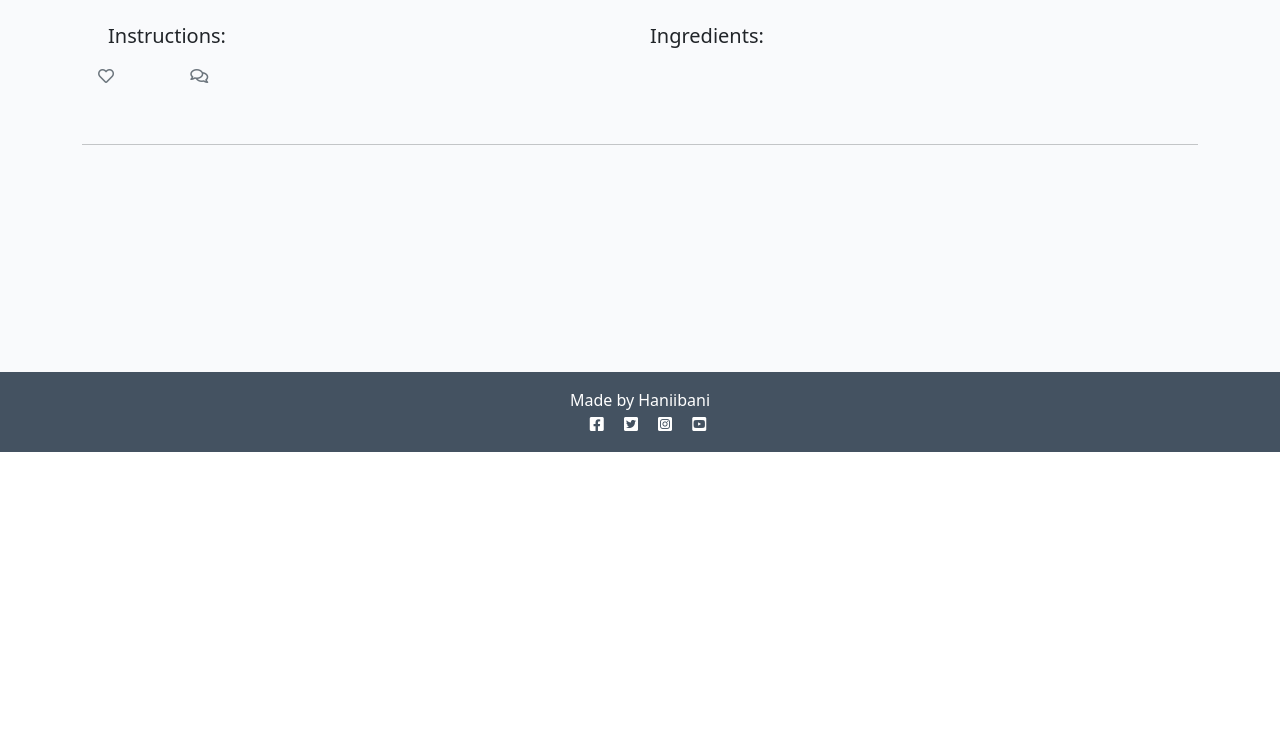
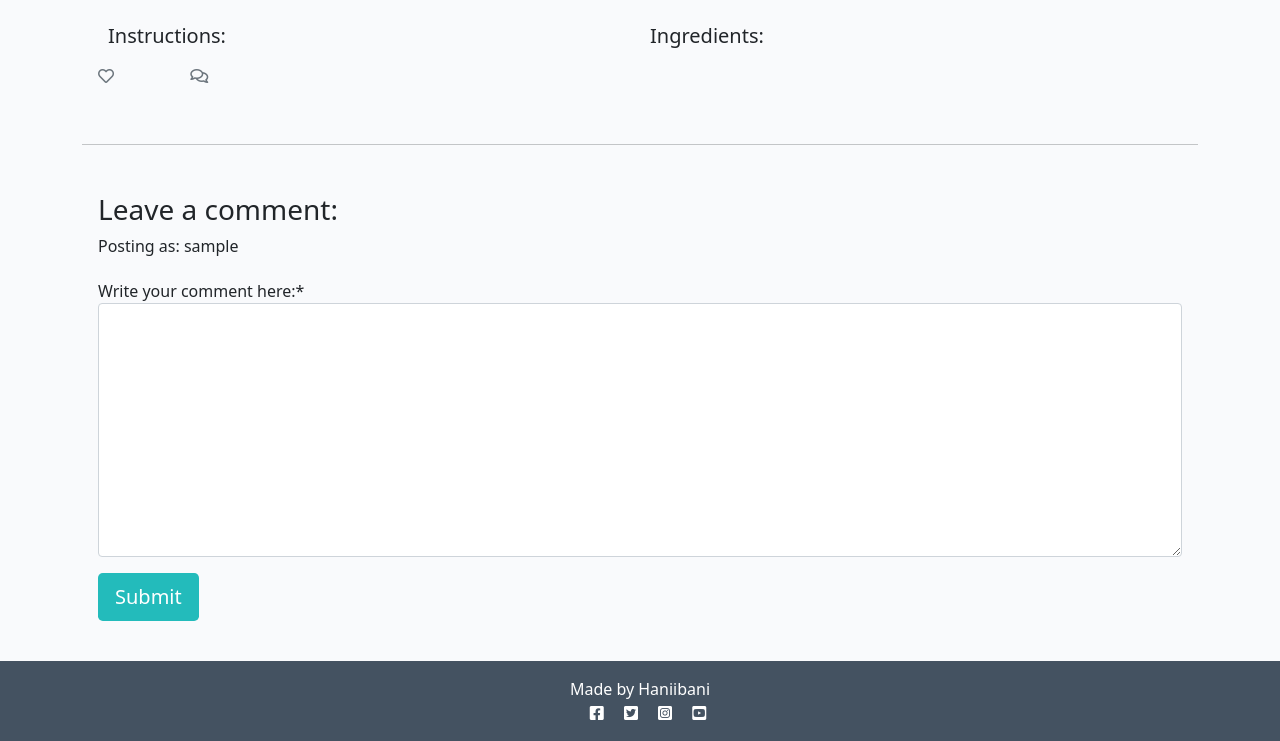
Before and after one commit to Haniibani/Portfolio-project-4, a Django app: template templates/recipe_detail.html in a window 1280 px wide. Shown: the part 348-1089 px from the top of the page. Before the commit the page ends 800 px from the top, so only its background shows below. Run offline with Django 3.2, Linux system fonts and the light colour scheme; the template is opened without the code that fills it: values that come from a table or form of the project are taken from there, others are empty; the visitor is signed in with stand-in values (Sample User, id 1); some libraries are stand-ins or nearby versions.

Commit message:
Add comment box under recipe_detail using crispy

```diff
--- /dev/null
+++ b/blog/forms.py
@@ -0,0 +1,12 @@
+from .models import Comment
+from django import forms
+
+
+class CommentForm(forms.ModelForm):
+    class Meta:
+        model = Comment
+        fields = ('body',)
+
+    def __init__(self, *args, **kwargs):
+        super().__init__(*args, **kwargs)
+        self.fields['body'].label = "Write your comment here:"
--- a/blog/views.py
+++ b/blog/views.py
@@ -1,7 +1,7 @@
 from django.shortcuts import render, get_object_or_404
 from django.views import generic, View
 from .models import Recipe
-
+from .forms import CommentForm
 
 class RecipeList(generic.ListView):
     model = Recipe
@@ -23,5 +23,6 @@ class RecipeDetail(View):
             {
                 'recipe': recipe,
                 'comments': comments,
-            }
+                'comment_form': CommentForm()
+            },
         )
--- a/templates/recipe_detail.html
+++ b/templates/recipe_detail.html
@@ -1,5 +1,7 @@
 {% extends 'base.html' %}
 {% block content %}
+
+{% load crispy_forms_tags %}
 
 <div class="masthead">
     <div class="container">
@@ -59,6 +61,22 @@
             <hr>
         </div>
     </div>
+    <div class="row">
+        <div class="col-md8 card mb-4 mt-3">
+            <div class="card-body">
+                {% if user.is_authenticated %}
+
+                <h3>Leave a comment:</h3>
+                <p>Posting as: {{ user.username }}</p>
+                <form method="POST" style="margin-top: 1.3em;">
+                    {{ comment_form | crispy }}
+                    {% csrf_token %}
+                    <button type="submit" class="btn btn-signup btn-lg" style="margin-top: 0.8em;">Submit</button>
+                </form>
+                {% endif %}
+            </div>
+        </div>
+    </div>
 </div>
 
 {% endblock content %}
```
